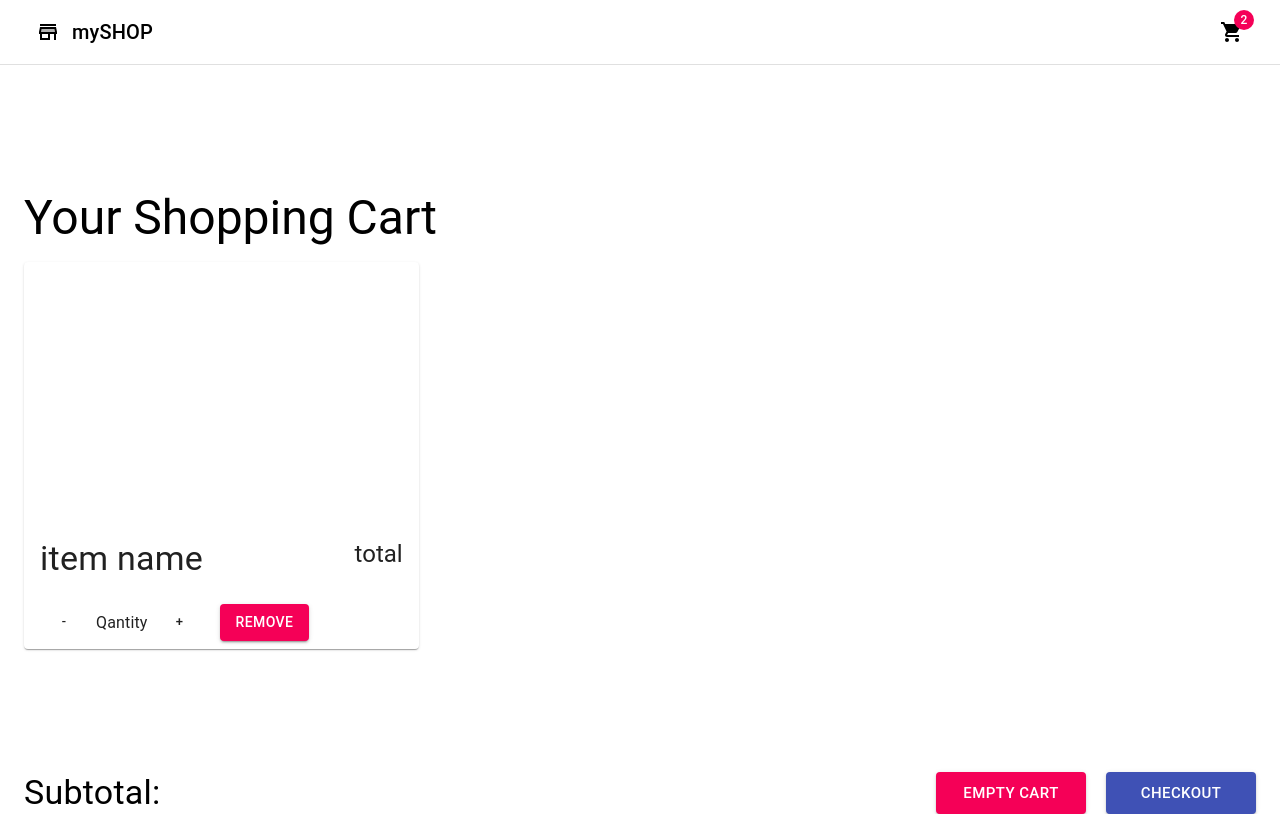
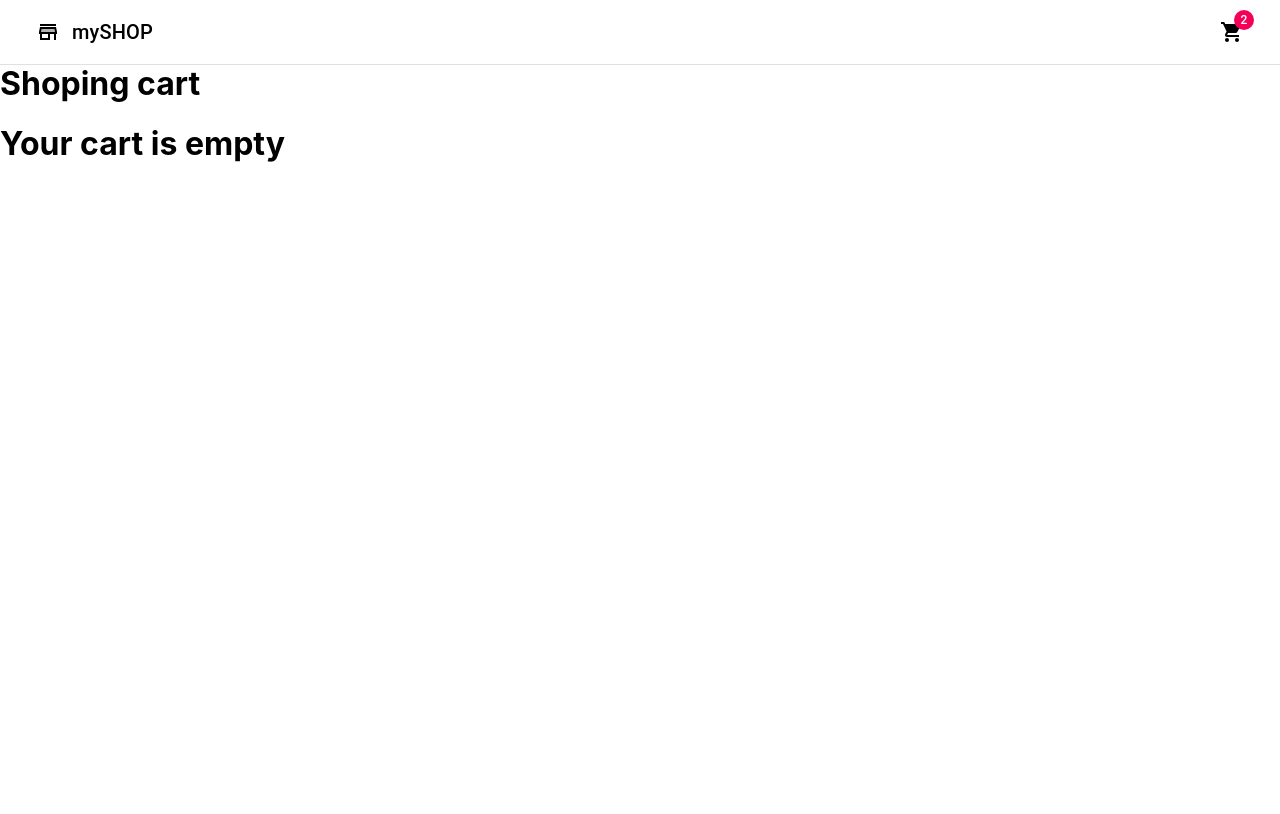
Before and after one commit to alaBouziri/e-commerce-front, a React (Create React App) app: page /cart in a window 1280 px wide. Built offline with nearby package versions, Linux system fonts and the light colour scheme.

Commit message:
add to cart section done!

```diff
--- a/package.json
+++ b/package.json
@@ -10,6 +10,7 @@
     "@testing-library/user-event": "^12.8.3",
     "axios": "^0.21.1",
     "react": "^17.0.2",
+    "react-bootstrap": "^1.6.1",
     "react-dom": "^17.0.2",
     "react-redux": "^7.2.4",
     "react-scripts": "4.0.3",
--- a/src/App.js
+++ b/src/App.js
@@ -1,22 +1,16 @@
-import React from 'react';
-import {Products,Navbar,ProductDetails,Cart} from './components'
-import { BrowserRouter as Router, Route, Switch } from "react-router-dom";
-
+import React from "react";
+import { Navbar } from "./components";
+import { BrowserRouter as Router, Switch } from "react-router-dom";
+import Routes from "./Routes";
 
 function App() {
   return (
-    <div >
-      <Router>
-        <Navbar/>
-       <Switch>
-
-                    <Route exact path="/" component={Products} />
-                    <Route exact path="/product/:id" component={ProductDetails} />
-                    <Route exact path="/cart" component={Cart} />
-
-        </Switch>
-      </Router>
-    </div>
+    <Router>
+      <Navbar />
+      <Switch>
+        <Routes />
+      </Switch>
+    </Router>
   );
 }
 
--- /dev/null
+++ b/src/Routes.js
@@ -0,0 +1,15 @@
+import { Products, ProductDetails, Cart } from "./components";
+import React from "react";
+import { Route } from "react-router-dom";
+
+const Routes = () => {
+  return (
+    <>
+      <Route exact path="/" component={Products} />
+      <Route exact path="/product/:id" component={ProductDetails} />
+      <Route exact path="/cart/:id?" component={Cart} />
+    </>
+  );
+};
+
+export default Routes;
--- a/src/components/Cart/Cart.jsx
+++ b/src/components/Cart/Cart.jsx
@@ -1,81 +1,57 @@
 import React, { useEffect, useState } from "react";
-import { Container, Typography, Button, Grid } from "@material-ui/core";
 import { Link } from "react-router-dom";
 import useStyles from "./cartStyles";
-import CartItem from './cartItem/CartItem'
-import { addToCart } from '../../actions/cartAction'
-import { useDispatch, useSelector } from 'react-redux';
+import { Row, Col, ListGroup, Image, Form, Button, Card } from 'react-bootstrap';
+
+import { addToCart } from "../../actions/cartAction";
+import { useDispatch, useSelector } from "react-redux";
 
 const Cart = ({ location: { search }, match, history }) => {
   const cartItems = useSelector((state) => state.cart.cartItems);
   const dispatch = useDispatch();
   // Take added product id from url
   const productId = match.params.id;
-  const qty = search ? Number(search.split('=')[1]) : 1;
+  const qty = search ? Number(search.split("=")[1]) : 1;
 
-    //const [order , setOrder] = useState({});
-    const classes = useStyles();
+  //const [order , setOrder] = useState({});
+  const classes = useStyles();
+
+  useEffect(() => {
+    if (productId) dispatch(addToCart(productId, qty));
+  }, [dispatch, productId, qty]);
 
 
-    useEffect(() => {
-        if (productId)
-            dispatch (addToCart (productId,qty))
+  return (
+    <Row>
+      <Col md={8}>
+        <h1>Shoping cart</h1>
+        {cartItems.length !== 0 ? (
+          <ListGroup variant="flush">
+          {cartItems.map(({product, title, name, image, price}) => (
+            <ListGroup.Item key={product}>
+              <Row>
+                <Col md={2}>
+                  <Image src={image} alt={name} fluid rounded width="250"/>
+                </Col>
+                <Col md={3}>
+                  <Link to={`/product/${product}`}>{title}</Link>
+                </Col>
+                <Col md={2}>${price}</Col>
+                <Col md={2}>
 
-    }, [dispatch,productId,qty])
-
-
-  const renderEmptyCart = () => (
-    <Typography>
-      You have no items in your shopping cart,
-      <Link className={classes.link} to="/">
-        start adding some
-      </Link>
-      !
-    </Typography>
-  );
-
-  const renderCart = () => (
-    <>
-      <Grid container spacing={3}>
-        <Grid item xs={12} sm={4}>
-        <CartItem />
-        </Grid>
-      </Grid>
-      <div className={classes.cardDetails}>
-        <Typography variant="h4">Subtotal: </Typography>
-        <div>
-          <Button
-            className={classes.emptyButton}
-            size="large"
-            type="button"
-            variant="contained"
-            color="secondary"
-          >
-            Empty cart
-          </Button>
-          <Button
-            className={classes.checkoutButton}
-            size="large"
-            type="button"
-            variant="contained"
-            color="primary"
-          >
-            Checkout
-          </Button>
-        </div>
-      </div>
-    </>
-  );
-
-  return (
-    <Container>
-      <div className={classes.toolbar} />
-      <Typography className={classes.title} variant="h3" gutterBottom>
-        Your Shopping Cart
-      </Typography>
-      {renderCart()}
-
-    </Container>
+                </Col>
+                <Col md={2}>
+                  <Button type="button" variant="light" >
+                    <i className="fas fa-trash" />
+                  </Button>
+                </Col>
+              </Row>
+            </ListGroup.Item>
+          ))}
+        </ListGroup>
+      ) : (<h1>Your cart is empty</h1>)}
+      </Col>
+      </Row>
   );
 };
 
--- a/src/components/Cart/cartItem/CartItem.jsx
+++ /dev/null
@@ -1,27 +0,0 @@
-import React from 'react';
-import { Typography, Button, Card, CardActions, CardContent, CardMedia } from '@material-ui/core';
-import useStyles from './CartItemStyles';
-
-const CartItem = () => {
-    const classes = useStyles();
-
-    return (
-        <Card className="cart-item">
-        <CardMedia  alt="imageExample" className={classes.media} />
-        <CardContent className={classes.cardContent}>
-          <Typography variant="h4">item name</Typography>
-          <Typography variant="h5">total</Typography>
-        </CardContent>
-        <CardActions className={classes.cardActions}>
-          <div className={classes.buttons}>
-            <Button type="button" size="small" /*onClick={() => handleUpdateCartQty(item.id, item.quantity - 1)}*/>-</Button>
-            <Typography>Qantity</Typography>
-            <Button type="button" size="small" /*onClick={() => handleUpdateCartQty(item.id, item.quantity + 1)}*/>+</Button>
-          </div>
-          <Button variant="contained" type="button" color="secondary" /*onClick={() => handleRemoveFromCart(item.id)}*/>Remove</Button>
-        </CardActions>
-      </Card>
-    )
-}
-
-export default CartItem
--- a/src/components/Cart/cartItem/CartItemStyles.js
+++ /dev/null
@@ -1,18 +0,0 @@
-import { makeStyles } from '@material-ui/core/styles';
-
-export default makeStyles(() => ({
-  media: {
-    height: 260,
-  },
-  cardContent: {
-    display: 'flex',
-    justifyContent: 'space-between',
-  },
-  cartActions: {
-    justifyContent: 'space-between',
-  },
-  buttons: {
-    display: 'flex',
-    alignItems: 'center',
-  },
-}));
--- a/src/components/products/product/Product.jsx
+++ b/src/components/products/product/Product.jsx
@@ -1,41 +1,57 @@
-import React from 'react'
-import { Card, CardMedia, CardContent, CardActions, Typography, IconButton, Button } from '@material-ui/core';
-import { AddShoppingCart, Height } from '@material-ui/icons'
-import useStyles from './ProductStyle'
+import React from "react";
+import {
+  Card,
+  CardMedia,
+  CardContent,
+  CardActions,
+  Typography,
+  IconButton,
+  Button,
+} from "@material-ui/core";
+import { AddShoppingCart, Height } from "@material-ui/icons";
+import useStyles from "./ProductStyle";
 import { Link } from "react-router-dom";
 //import ProductDetails from "../productDetails/ProductDetails"
 
 const Product = ({ product }) => {
-
   const classes = useStyles();
   return (
     <Card className={classes.root}>
-            <CardMedia className={classes.media} image={product.image} title={product.name} />
+      <CardMedia
+        className={classes.media}
+        image={product.image}
+        title={product.name}
+      />
       <CardContent>
         <div className={classes.cardContent}>
           <Typography variant="h5" gutterBottom>
             {product.name}
           </Typography>
-                    <Typography variant="h5" >
-                        {product.price}  $
+          <Typography variant="h5">{product.price} $</Typography>
+          <Typography variant="h2" color="textSecondary">
+            {product.desciption}
           </Typography>
-                    <Typography variant="h2" color="textSecondary" >{product.desciption}</Typography>
         </div>
-
-            </CardContent >
+      </CardContent>
       <CardActions disableSpacing className={classes.cartActions}>
         <IconButton aria-label="Add to Cart">
+          <Button
+          // onClick={() => history.push(`/cart/${match.params.id}?qty=${qty}`)}
+          >
+            <Link to={`/cart/${product.id}`} style={{ textDecoration: "none" }}>
               <AddShoppingCart />
+            </Link>
+          </Button>
         </IconButton>
 
-                <Link  to={`/product/${product.id}`} style={{ textDecoration: "none" }}>
-                    <Button variant="outlined" color="primary" >
+        <Link to={`/product/${product.id}`} style={{ textDecoration: "none" }}>
+          <Button variant="outlined" color="primary">
             View details
           </Button>
         </Link>
       </CardActions>
-        </Card >
-    )
-}
+    </Card>
+  );
+};
 
-export default Product
+export default Product;
```
Also changed, not shown: 1 other file (tests, documents, lock files or other folders). Lines whose indentation alone changed are shown as unchanged.
